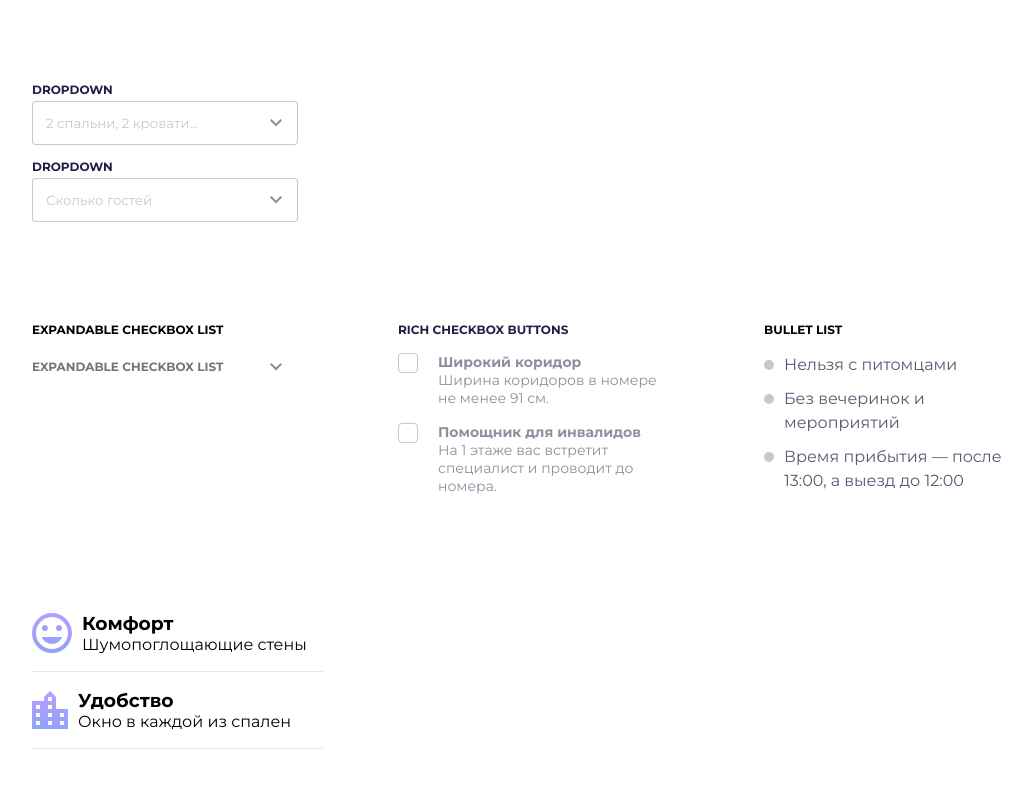
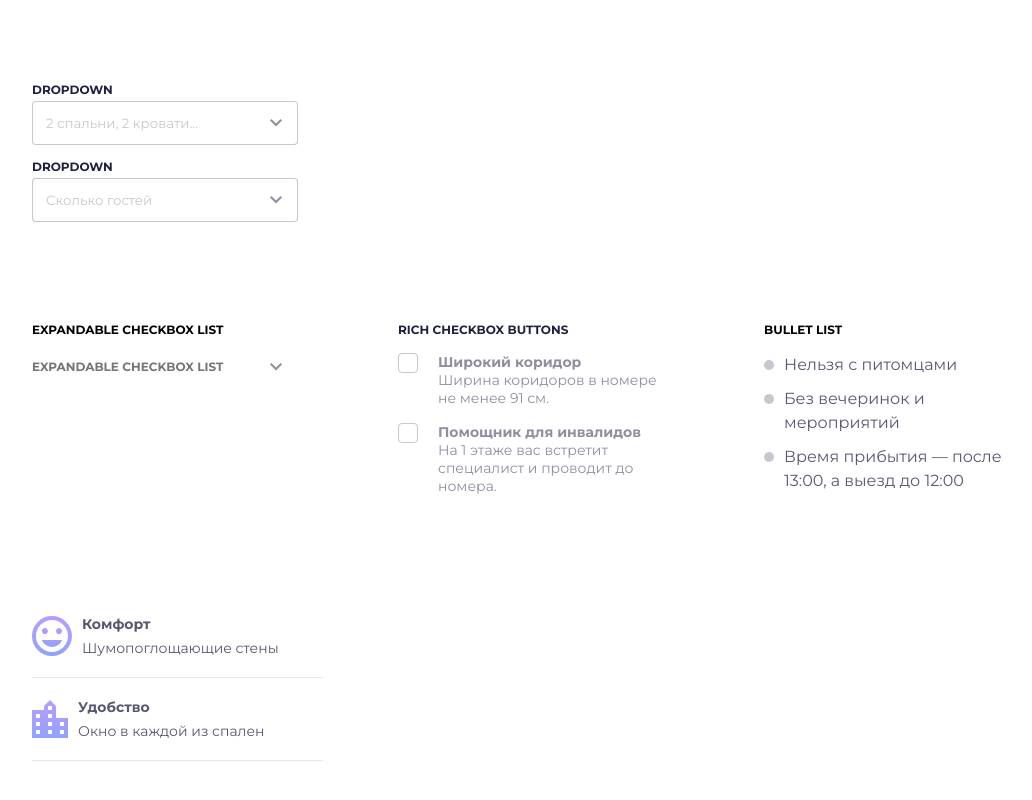
Before and after one commit to KoryakinaAnastasiia/HOTEL, a plain HTML site: page ui.html in a window 1280 px wide. Shown: the part 603-1403 px from the top of the page, without its empty margins (109-1141 px from the left). Drawn offline with Linux system fonts and the light colour scheme; a web font is replaced by a local one.

Commit message:
benefit-list__span

```diff
--- a/styles/ui.css
+++ b/styles/ui.css
@@ -818,4 +818,20 @@ body {
   width: 100%;
   padding: 17px 0px;
 }
+
+.benefit-list__h {
+  font-weight: var(--font-big);
+  font-size: var(--body-font-size);
+  line-height: 24px;
+  color: var(--Dark-Shade75);
+  letter-spacing: 0%;
+}
+
+.benefit-list__span {
+  font-weight: var(--font-small);
+  font-size: var(--body-font-size);
+  line-height: 24px;
+  letter-spacing: 0%;
+  color: var(--Dark-Shade75);
+}
 /* end of benefit-list */
--- a/ui.html
+++ b/ui.html
@@ -443,7 +443,7 @@
         <img class="benefit-list__img" src="./img/smile.svg" alt="img">
         <div class="benefit-list__title">
         <h3 class="benefit-list__h">Комфорт</h3>
-        <span class="benefit-list__span"></span> Шумопоглощающие стены</span>
+        <span class="benefit-list__span"> Шумопоглощающие стены</span>
         </div>
       </div>
       <div class="benefit-list">
```
